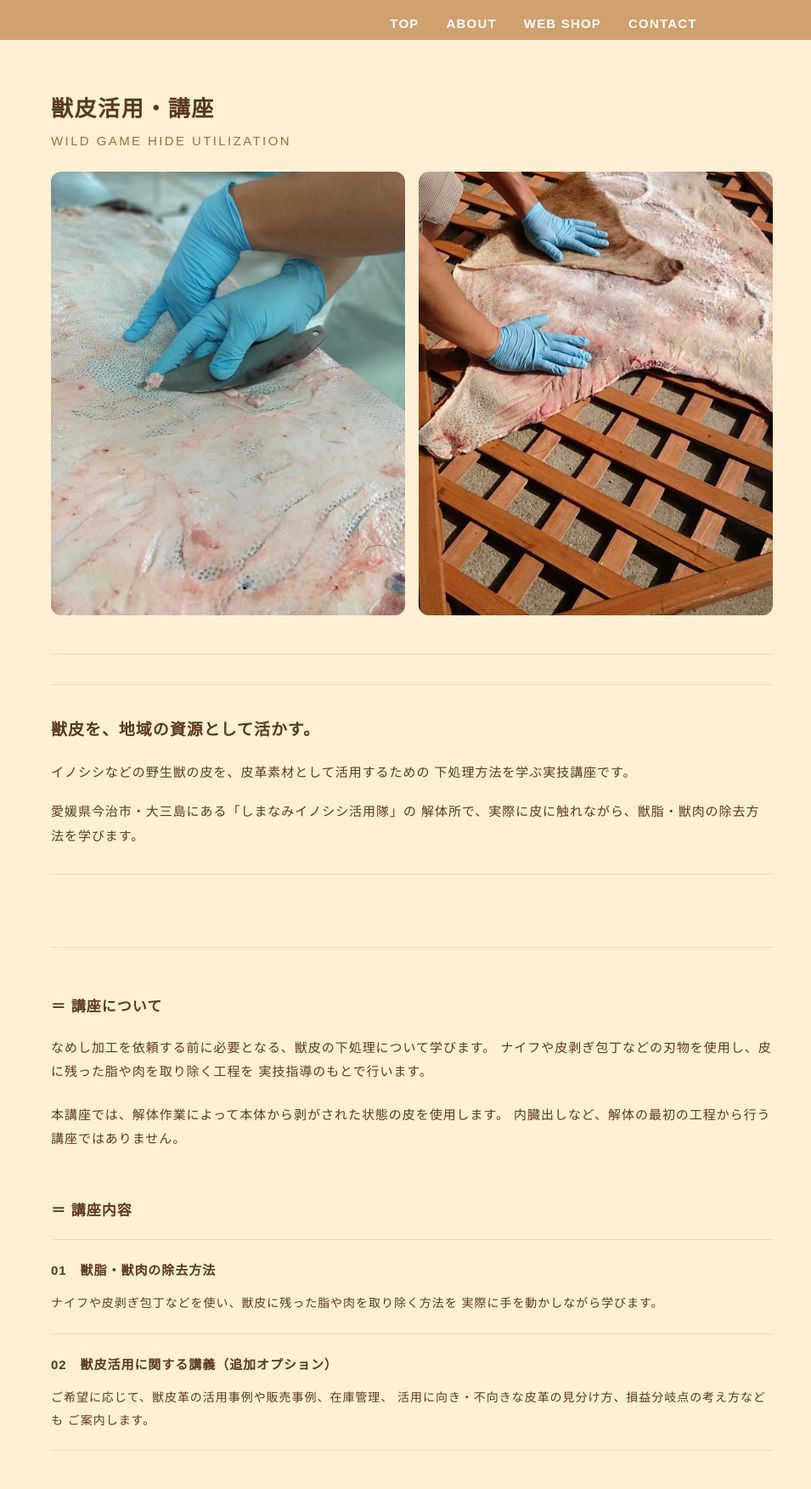
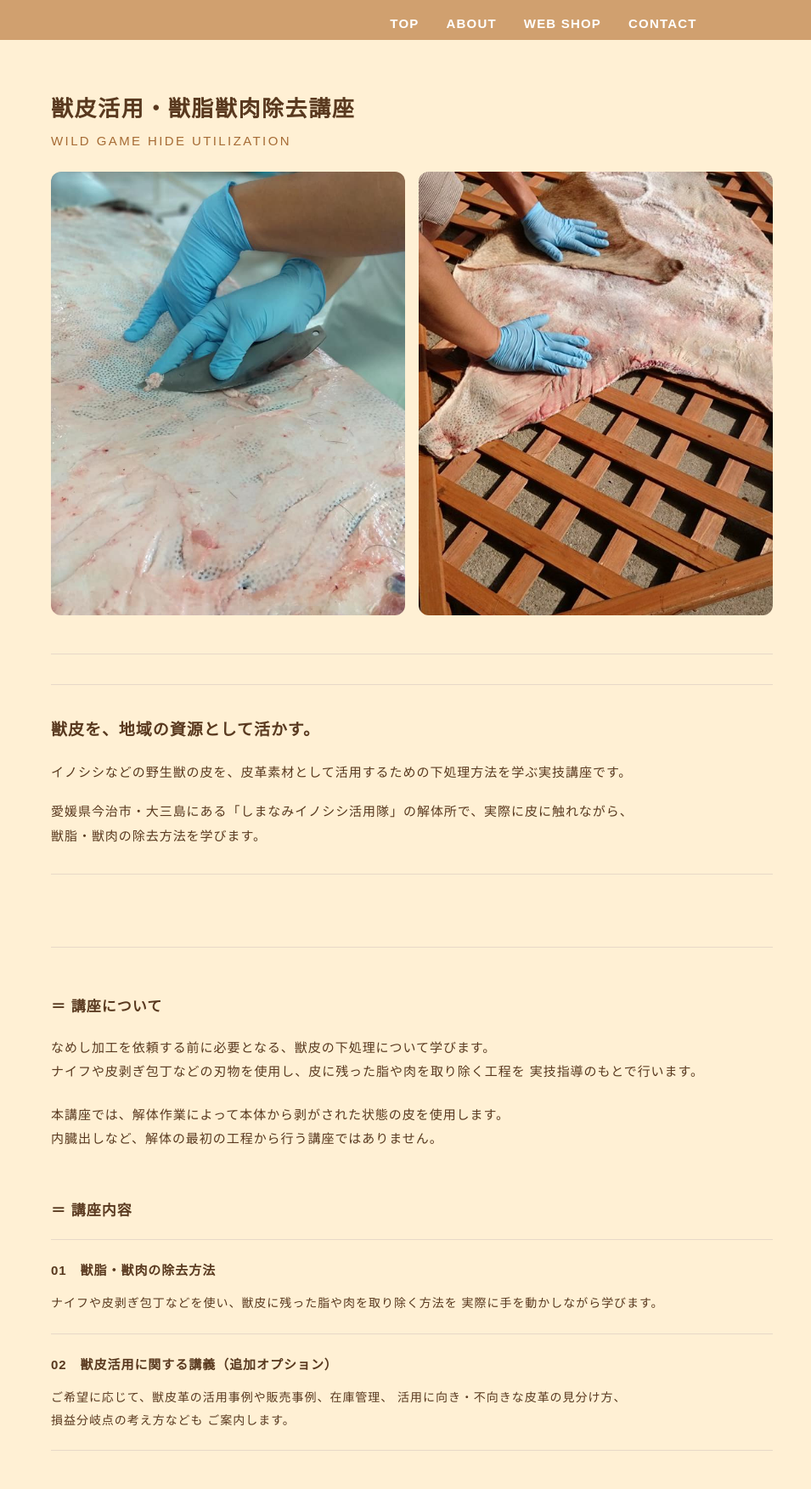
Before and after one commit to RuiSige/jishac-site, a plain HTML site: page course.html in a window 1280 px wide. Shown: the part 148-1900 px from the top of the page at 85% size, 0-955 px from the left. Drawn offline with Linux system fonts and the light colour scheme.

Commit message:
Update course.html

```diff
--- a/course.html
+++ b/course.html
@@ -18,7 +18,7 @@
       <article>
 
         <section class="course-section course-intro">
-          <h1>獣皮活用・講座</h1>
+          <h1>獣皮活用・獣脂獣肉除去講座</h1>
           <p class="course-en">WILD GAME HIDE UTILIZATION</p>
 <div class="course-photos">
   <img src="images/course-photo-01.jpg"
@@ -30,12 +30,11 @@
           <div class="course-lead">
             <p><strong>獣皮を、地域の資源として活かす。</strong></p>
             <p>
-              イノシシなどの野生獣の皮を、皮革素材として活用するための
-              下処理方法を学ぶ実技講座です。
+              イノシシなどの野生獣の皮を、皮革素材として活用するための下処理方法を学ぶ実技講座です。
             </p>
             <p>
-              愛媛県今治市・大三島にある「しまなみイノシシ活用隊」の
-              解体所で、実際に皮に触れながら、獣脂・獣肉の除去方法を学びます。
+              愛媛県今治市・大三島にある「しまなみイノシシ活用隊」の解体所で、実際に皮に触れながら、<br>
+              獣脂・獣肉の除去方法を学びます。
             </p>
           </div>
         </section>
@@ -43,12 +42,12 @@
         <section class="course-section">
           <h2>＝ 講座について</h2>
           <p>
-            なめし加工を依頼する前に必要となる、獣皮の下処理について学びます。
+            なめし加工を依頼する前に必要となる、獣皮の下処理について学びます。<br>
             ナイフや皮剥ぎ包丁などの刃物を使用し、皮に残った脂や肉を取り除く工程を
             実技指導のもとで行います。
           </p>
           <p>
-            本講座では、解体作業によって本体から剥がされた状態の皮を使用します。
+            本講座では、解体作業によって本体から剥がされた状態の皮を使用します。<br>
             内臓出しなど、解体の最初の工程から行う講座ではありません。
           </p>
         </section>
@@ -68,7 +67,7 @@
             <h3>02　獣皮活用に関する講義（追加オプション）</h3>
             <p>
               ご希望に応じて、獣皮革の活用事例や販売事例、在庫管理、
-              活用に向き・不向きな皮革の見分け方、損益分岐点の考え方なども
+              活用に向き・不向きな皮革の見分け方、<br>損益分岐点の考え方なども
               ご案内します。
             </p>
           </div>
@@ -93,7 +92,7 @@
             しまなみイノシシ活用隊　皮革担当
           </p>
           <p>
-            大三島・伯方島で捕獲されたイノシシの皮を活用し、
+            大三島・伯方島で捕獲されたイノシシの皮を活用し、<br>
             地域資源としての獣皮革の可能性を広げる活動に携わっています。
           </p>
         </section>
```
